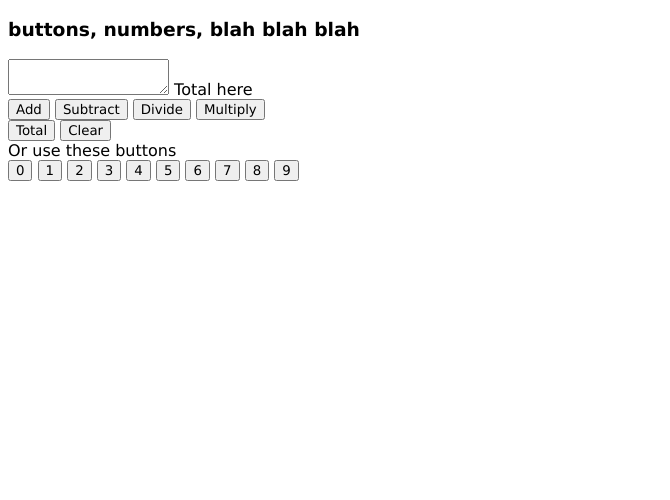
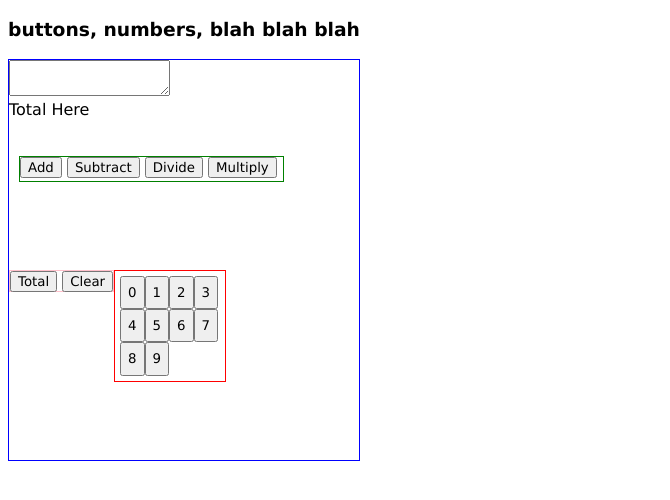
Before and after one commit to TMarizzle/odin-calculator, a plain HTML site: page index.html in a window 1280 px wide. Shown: the part 62-562 px from the top of the page, without its empty margins (0-670 px from the left). Drawn offline with Linux system fonts and the light colour scheme.

Commit message:
Adjusted css

```diff
--- a/index.html
+++ b/index.html
@@ -13,20 +13,20 @@
     <h3>buttons, numbers, blah blah blah</h3>
 
     <div class="calculator">
-        <div>
-            <textarea id="displayTotal" readonly></textarea> Total here
+        <div class="display">
+            <textarea id="displayTotal" readonly></textarea>
+            <div>Total Here</div>
         </div>
-        <div>
+        <div class="operations">
             <button id="addBtn">Add</button>
             <button id="minusBtn">Subtract</button>
             <button id="divideBtn">Divide</button>
             <button id="multBtn">Multiply</button>
         </div>
-        <div>
+        <div class="totalClear">
             <button id="total">Total</button>
             <button id="clear">Clear</button>
         </div>
-        Or use these buttons
         <div class="numbers">
             <button id="0">0</button>
             <button id="1">1</button>
--- a/styles.css
+++ b/styles.css
@@ -1,3 +1,37 @@
 * {
     font-family: Verdana, Geneva, Tahoma, sans-serif;
 }
+.calculator{
+    display: flex;
+    flex-direction: row;
+    flex-wrap: wrap;
+    border: 1px solid blue;
+    height: 400px;
+    width: 350px;
+}
+
+.display {
+    height: 2%;
+}
+.numbers {
+    display: flex;
+    flex-wrap: wrap;
+    height: 100px;
+    width: 100px;
+    padding: 5px;
+    border: 1px solid red;
+}
+
+.operations {
+    margin: 10px;
+    border: 1px solid green;
+    justify-content: space-between;
+    width: 75%;
+    height: 6%;
+}
+
+.totalClear {
+    border: 1px solid pink;
+    justify-content: space-around;
+    height: 5%;
+}
```
